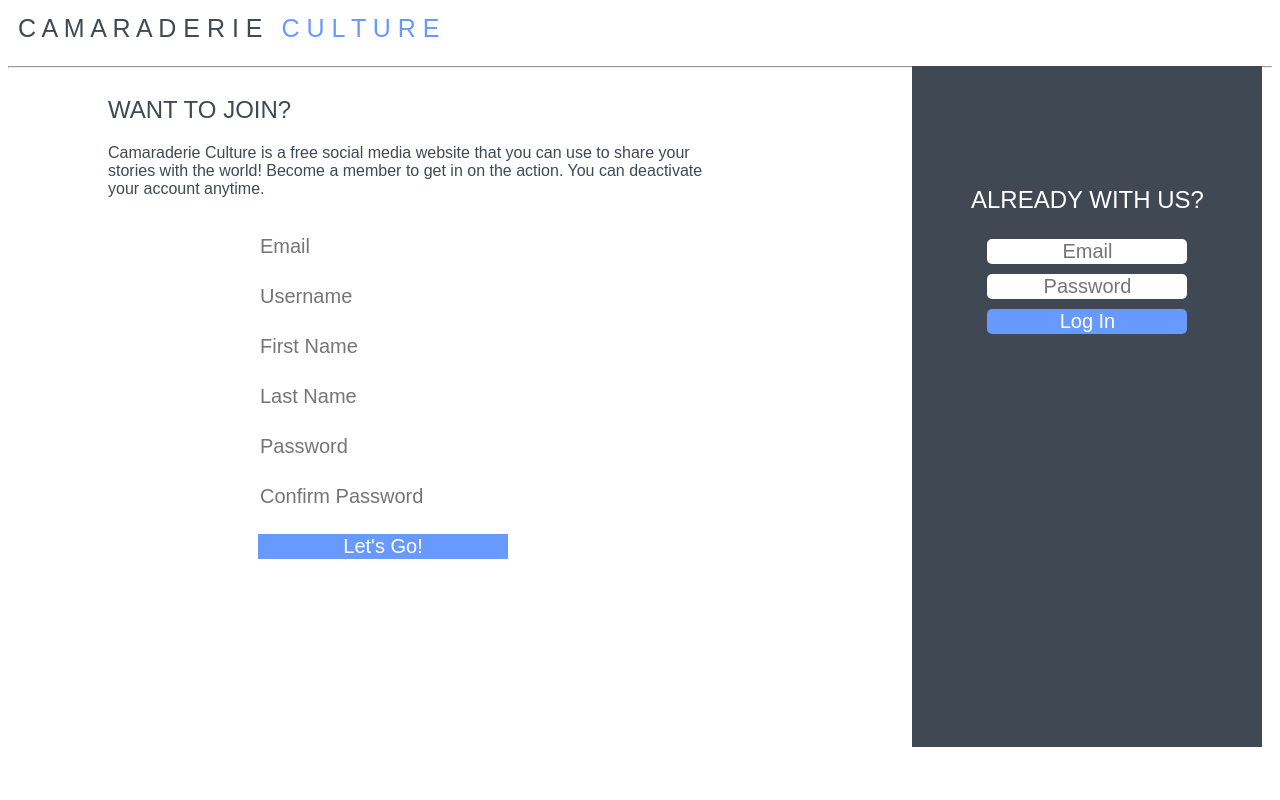
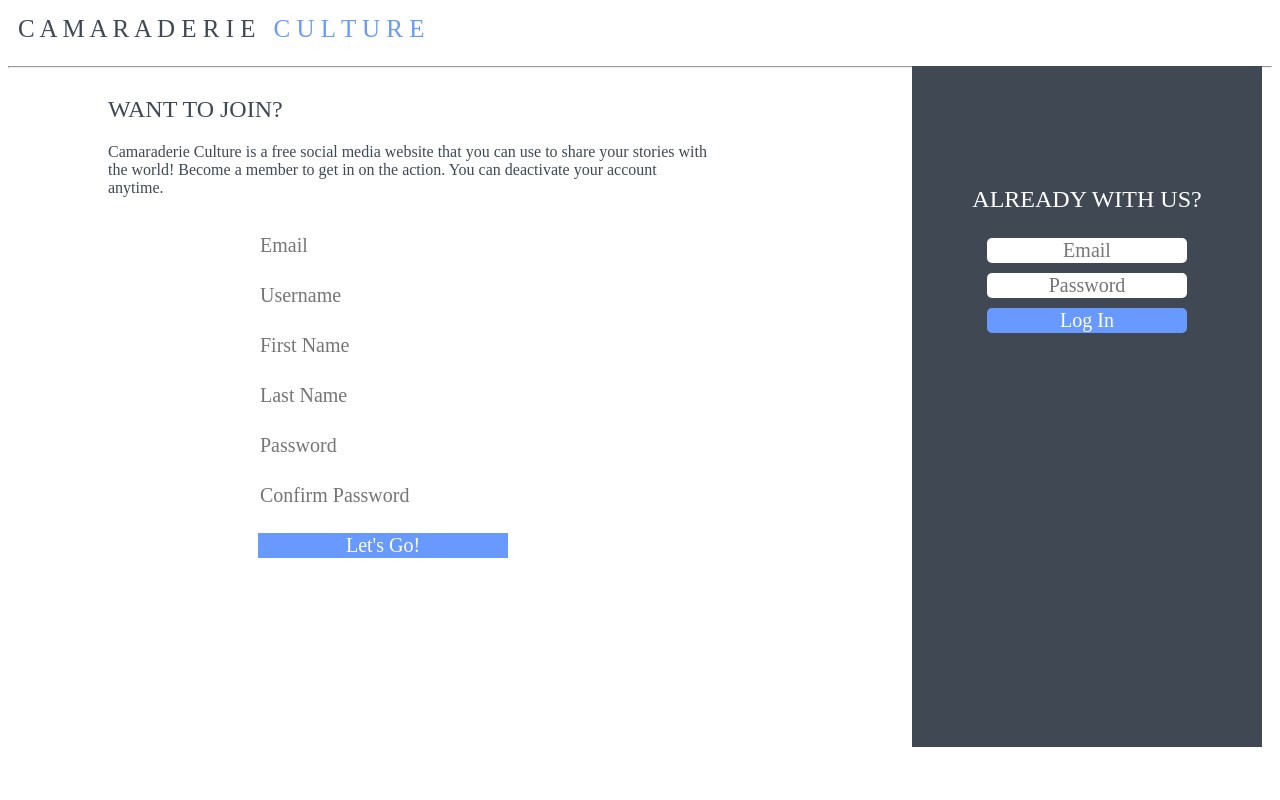
Before and after one commit to acovian/camaraderie_culture, a Django app: page / in a window 1280 px wide. Run offline with Django 3.2, Linux system fonts and the light colour scheme; parts of the project's set-up code (start-up, migrations or seed data) failed here and were passed over.

Commit message:
changed sans serif font

```diff
--- a/apps/user_app/static/user_app/css/index.css
+++ b/apps/user_app/static/user_app/css/index.css
@@ -1,7 +1,7 @@
 *{
 	font-style: helvetica;
 	font-weight: lighter;
-	font-family: sans-serif;
+	font-family: serif;
 }
 
 #camaraderie{
```
